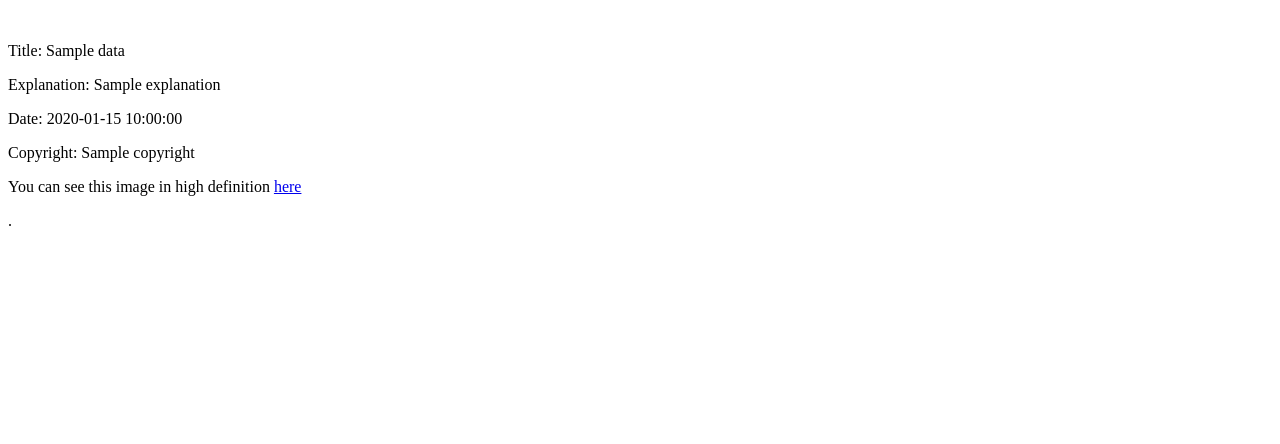
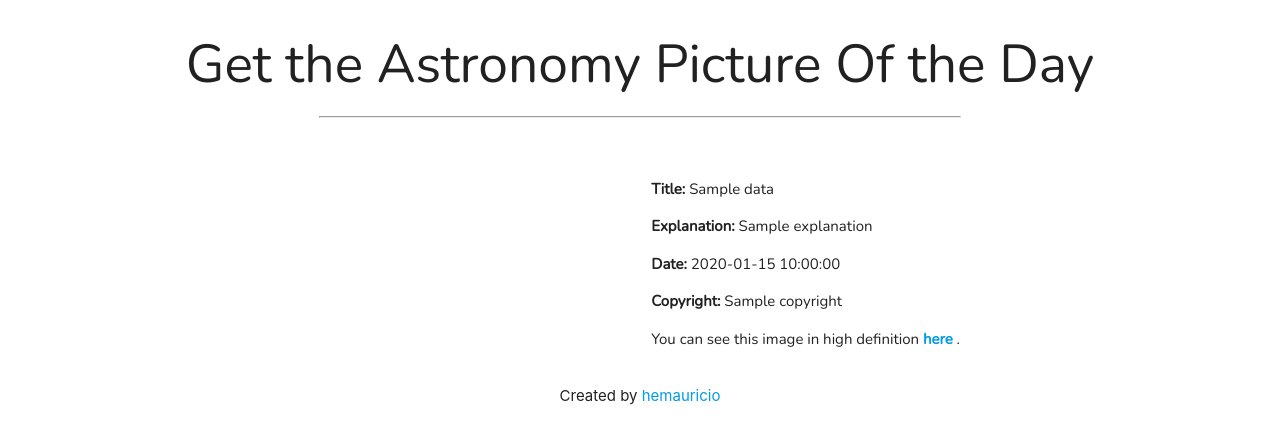
Before and after one commit to hemauricio/apod, a Flask app: template templates/apod.html in a window 1280 px wide. Shown: the top 444 px of the page. Run offline with Flask 2, Linux system fonts and the light colour scheme; the template is opened without the code that fills it: most values are stand-ins (such as "Sample title", 1, 10 or a date in 2020).

Commit message:
Beautified the index

```diff
--- a/templates/apod.html
+++ b/templates/apod.html
@@ -1,22 +1,67 @@
 <!DOCTYPE html>
 <html lang="en" dir="ltr">
   <head>
+
     <meta charset="utf-8">
     <title> APOD (Astronomy Picture Of the Day) </title>
+
+    <link rel="preconnect" href="https://fonts.gstatic.com">
+    <link href="https://fonts.googleapis.com/css2?family=Nunito:wght@200&display=swap" rel="stylesheet">
+
+    <!-- Compiled and minified CSS -->
+   <link rel="stylesheet" href="https://cdnjs.cloudflare.com/ajax/libs/materialize/1.0.0/css/materialize.min.css">
+
+   <!-- Compiled and minified JavaScript -->
+   <script src="https://cdnjs.cloudflare.com/ajax/libs/materialize/1.0.0/js/materialize.min.js"></script>
+
   </head>
-  <body>
+
+  <header style="font-family: Nunito, sans-serif;">
+    <h2 class="center-align"> Get the Astronomy Picture Of the Day </h2>
+  </header>
+
+  <hr style="width: 50%; margin: 0 auto">
+
+  <br>
+  <br>
+
+  <body style="">
+
     {% if data.get("error") %}
       <h1>{{ data.get("message") }}!</h1>
+
     {% else %}
-      <img src="{{ data.get('url') }}" alt="">
-      <p>Title: {{ data.get("title") }}</p>
-      <p>Explanation: {{ data.get("explanation") }}</p>
-      <p>Date: {{ data.get("date") }}</p>
-      <p>Copyright: {{ data.get("copyright") }}</p>
-      <p>You can see this image in high definition <a href="{{ data.get("hdurl") }}">here</a></p>.
+
+    <div class="row valign-wrapper">
+
+      <div class="col s6">
+        <img src="{{ data.get('url') }}" alt="">
+      </div>
+
+      <div class="col s6" style="font-family: Nunito, sans-serif;">
+
+        <p><b>Title:</b> {{ data.get("title") }}</p>
+
+        <p><b>Explanation:</b> {{ data.get("explanation") }}</p>
+
+        <p><b>Date:</b> {{ data.get("date") }}</p>
+
+        <p><b>Copyright:</b> {{ data.get("copyright") }}</p>
+
+        <p>You can see this image in high definition
+          <a href="{{ data.get("hdurl") }}" target="_blank">
+            <b>here</b>
+          </a>.
+        </p>
+      </div>
+
+    </div>
 
     {% endif %}
 
+  </body>
 
-  </body>
+  <footer>
+    <p class="center-align">Created by <a href="https://github.com/hemauricio">hemauricio</a></p>
+  </footer>
 </html>
```
